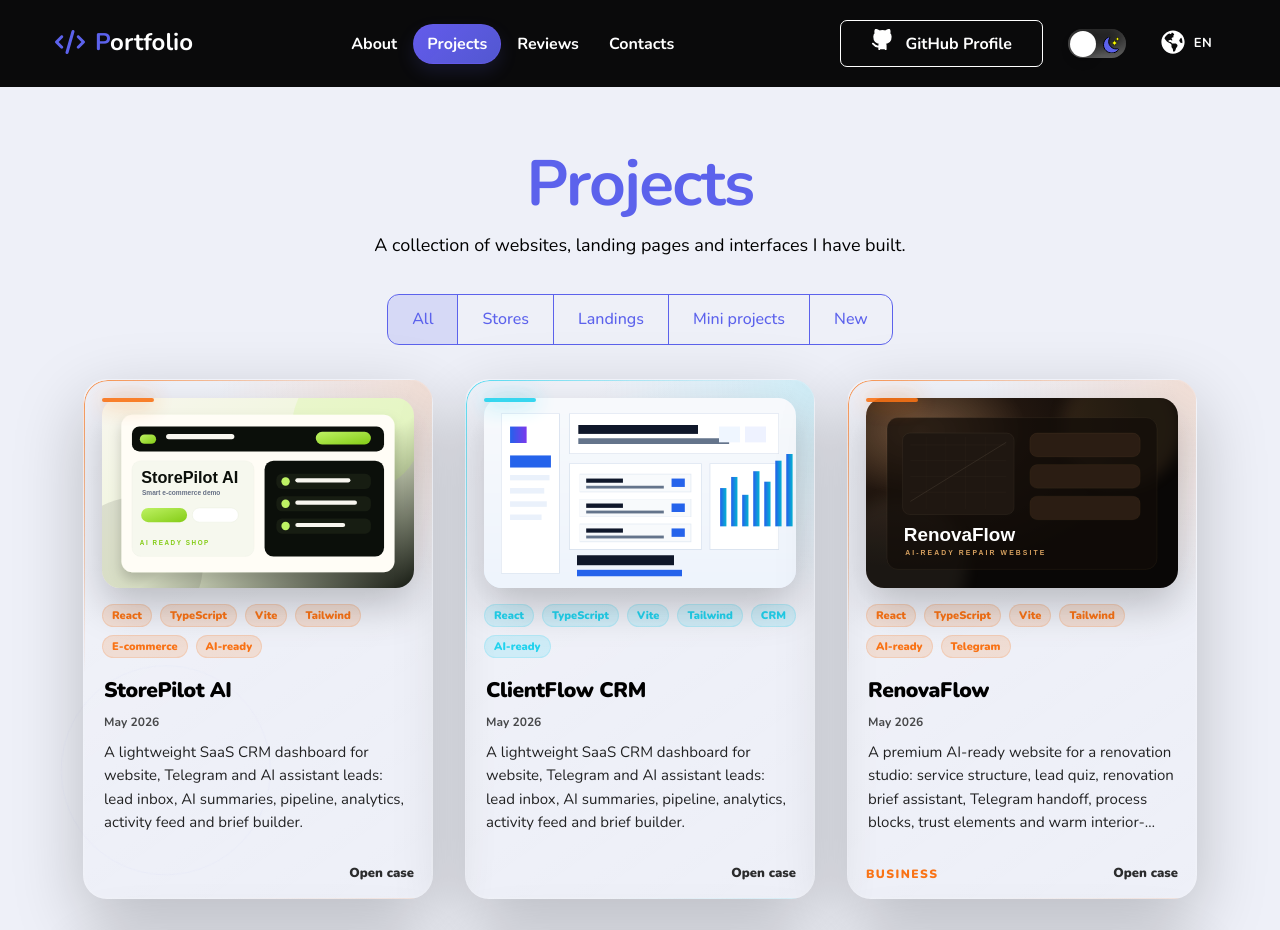
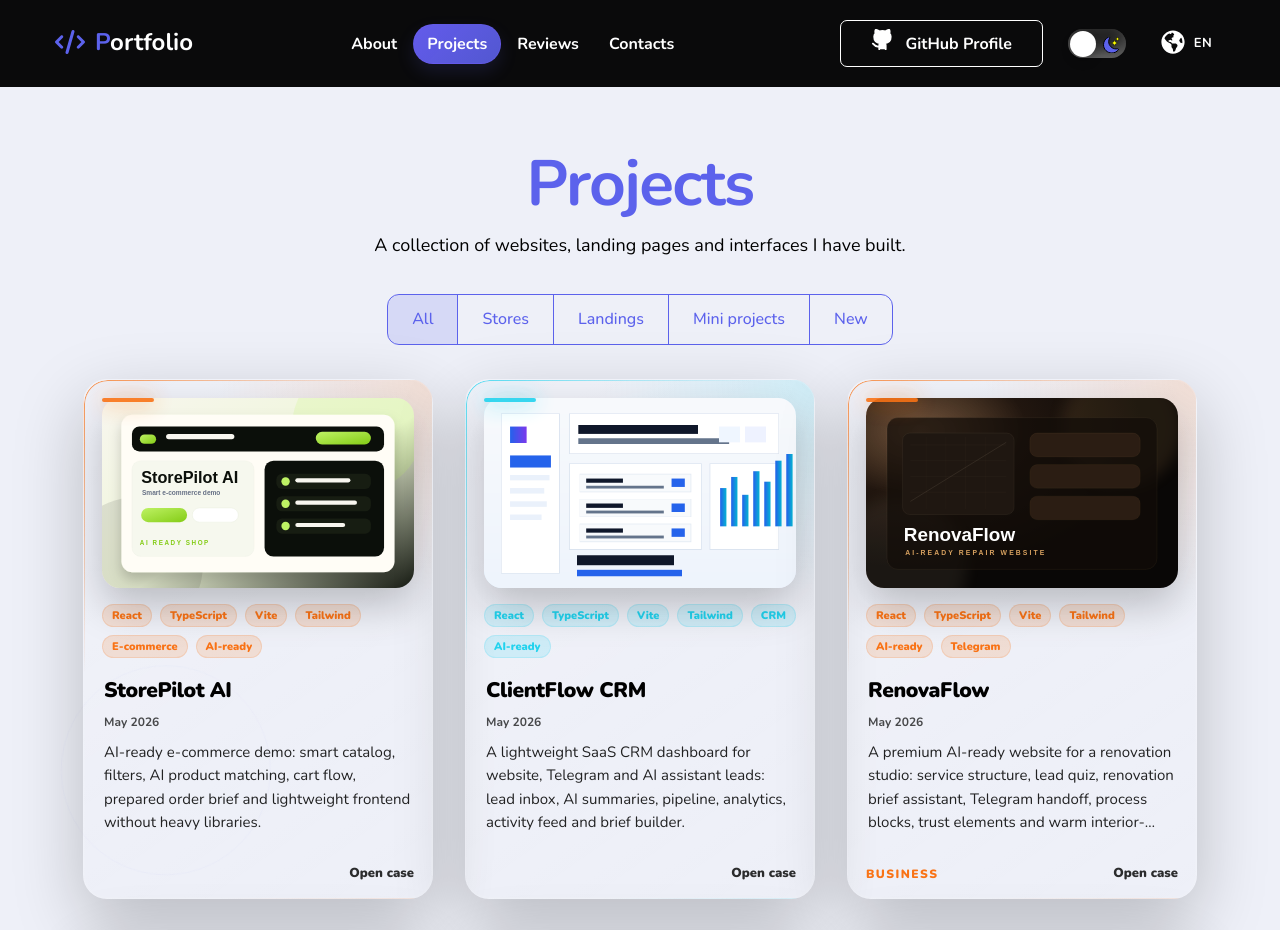
Before and after one commit to kenform/Portfolio, a React (Create React App) app: page /#/projects in a window 1280 px wide. Shown: the top 930 px of the page. Built offline with nearby package versions, Linux system fonts and the light colour scheme.

Commit message:
Fix StorePilot portfolio links

```diff
--- a/src/data/constants.js
+++ b/src/data/constants.js
@@ -102,17 +102,26 @@ export const projects = [
 	{
 		id: 108,
 		title: "StorePilot AI",
+		typeEng: 'AI-ready e-commerce',
+		typeRu: 'AI-ready интернет-магазин',
+		type: 'AI-ready e-commerce',
+		textEng: 'AI-ready e-commerce demo: smart catalog, filters, AI product matching, cart flow, prepared order brief and lightweight frontend without heavy libraries.',
+		textRu: 'AI-ready e-commerce демо-проект: smart catalog, фильтры, AI-подбор товаров, корзина, prepared order brief и лёгкий frontend без тяжёлых библиотек.',
+		demoLink: 'https://storepilot-ai.vercel.app/',
+		websiteUrl: 'https://storepilot-ai.vercel.app/',
+		websiteLink: 'https://storepilot-ai.vercel.app/',
+		githubLink: 'https://github.com/kenform/storepilot-ai',
     technologies: ["React", "TypeScript", "Vite", "Tailwind", "E-commerce", "AI-ready"],
-    sourceUrl: "https://github.com/kenform/storepilot-ai",
+    sourceUrl: 'https://github.com/kenform/storepilot-ai',
     codeUrl: "https://github.com/kenform/storepilot-ai",
-    repoUrl: "https://github.com/kenform/storepilot-ai",
-    githubUrl: "https://github.com/kenform/storepilot-ai",
+    repoUrl: 'https://github.com/kenform/storepilot-ai',
+    githubUrl: 'https://github.com/kenform/storepilot-ai',
     previewUrl: "https://storepilot-ai.vercel.app",
     siteUrl: "https://storepilot-ai.vercel.app",
     demoUrl: "https://storepilot-ai.vercel.app",
-    liveUrl: "https://storepilot-ai.vercel.app",
-    href: "https://storepilot-ai.vercel.app",
-    url: "https://storepilot-ai.vercel.app",
+    liveUrl: 'https://storepilot-ai.vercel.app/',
+    href: 'https://storepilot-ai.vercel.app/',
+    url: 'https://storepilot-ai.vercel.app/',
     link: "https://storepilot-ai.vercel.app",
     year: "Май 2026",
     date: "Май 2026",
@@ -121,33 +130,33 @@ export const projects = [
     shortDescription: "AI-ready e-commerce demo с каталогом, фильтрами, корзиной и быстрым подбором товаров.",
     about: "AI-ready e-commerce demo: витрина товаров, фильтры, корзина, AI-подбор и подготовленное сообщение для менеджера. Лёгкий быстрый сайт на Vite/React с отдельным favicon и mobile-first адаптивом.",
     summary: "AI-ready e-commerce demo: витрина товаров, фильтры, корзина, AI-подбор и подготовленное сообщение для менеджера. Лёгкий быстрый сайт на Vite/React с отдельным favicon и mobile-first адаптивом.",
-    text: "AI-ready e-commerce demo: витрина товаров, фильтры, корзина, AI-подбор и подготовленное сообщение для менеджера. Лёгкий быстрый сайт на Vite/React с отдельным favicon и mobile-first адаптивом.",
-    description: "AI-ready e-commerce demo: витрина товаров, фильтры, корзина, AI-подбор и подготовленное сообщение для менеджера. Лёгкий быстрый сайт на Vite/React с отдельным favicon и mobile-first адаптивом.",
+    text: 'AI-ready e-commerce демо-проект: smart catalog, фильтры, AI-подбор товаров, корзина, prepared order brief и лёгкий frontend без тяжёлых библиотек.',
+    description: 'AI-ready e-commerce демо-проект: smart catalog, фильтры, AI-подбор товаров, корзина, prepared order brief и лёгкий frontend без тяжёлых библиотек.',
     name: "StorePilot AI",
 		thumbnail: "projects/storepilot-ai-preview.svg",
 		thumb: "projects/storepilot-ai-preview.svg",
 		src: "projects/storepilot-ai-preview.svg",
 		dateEng: 'May 2026',
 		dateRu: 'Май 2026',
-		descriptionEng: 'A lightweight SaaS CRM dashboard for website, Telegram and AI assistant leads: lead inbox, AI summaries, pipeline, analytics, activity feed and brief builder.',
-		descriptionRu: 'Лёгкая SaaS/CRM-панель для заявок с сайта, Telegram и AI-помощника: inbox лидов, AI summary, pipeline, аналитика, activity feed и brief-builder.',
+		descriptionEng: 'AI-ready e-commerce demo: smart catalog, filters, AI product matching, cart flow, prepared order brief and lightweight frontend without heavy libraries.',
+		descriptionRu: 'AI-ready e-commerce демо-проект: smart catalog, фильтры, AI-подбор товаров, корзина, prepared order brief и лёгкий frontend без тяжёлых библиотек.',
 		img: "projects/storepilot-ai-preview.svg",
 		image: "projects/storepilot-ai-preview.svg",
 		imageUrl: "projects/storepilot-ai-preview.svg",
 		preview: "projects/storepilot-ai-preview.svg",
 		cover: "projects/storepilot-ai-preview.svg",
 		projectLink: 'https://clientflow-crm-steel.vercel.app/',
-		website: 'https://clientflow-crm-steel.vercel.app/',
-		webapp: 'https://clientflow-crm-steel.vercel.app/',
+		website: 'https://storepilot-ai.vercel.app/',
+		webapp: 'https://storepilot-ai.vercel.app/',
 		visit: 'https://clientflow-crm-steel.vercel.app/',
 		site: "https://storepilot-ai.vercel.app",
-		demo: "https://storepilot-ai.vercel.app",
-		live: "https://storepilot-ai.vercel.app",
-		codeLink: 'https://github.com/kenform/clientflow-crm',
-		github: "https://github.com/kenform/storepilot-ai",
+		demo: 'https://storepilot-ai.vercel.app/',
+		live: 'https://storepilot-ai.vercel.app/',
+		codeLink: 'https://github.com/kenform/storepilot-ai',
+		github: 'https://github.com/kenform/storepilot-ai',
 		source: "https://github.com/kenform/storepilot-ai",
-		code: "https://github.com/kenform/storepilot-ai",
-		repo: "https://github.com/kenform/storepilot-ai",
+		code: 'https://github.com/kenform/storepilot-ai',
+		repo: 'https://github.com/kenform/storepilot-ai',
 		stack: ["React", "TypeScript", "Vite", "Tailwind", "E-commerce", "AI-ready"],
 		tags: ["React", "TypeScript", "Vite", "Tailwind", "E-commerce", "AI-ready"],
 	},
```
